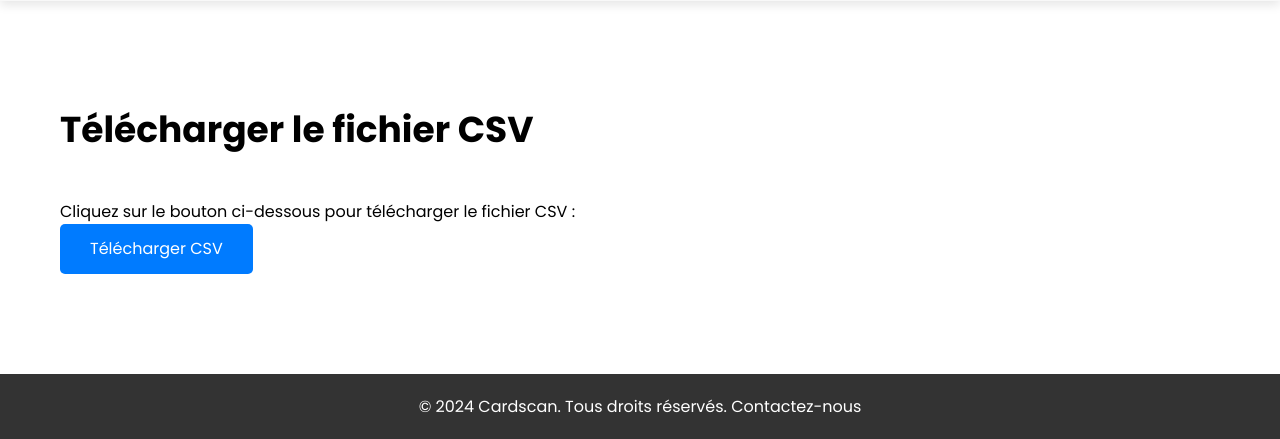
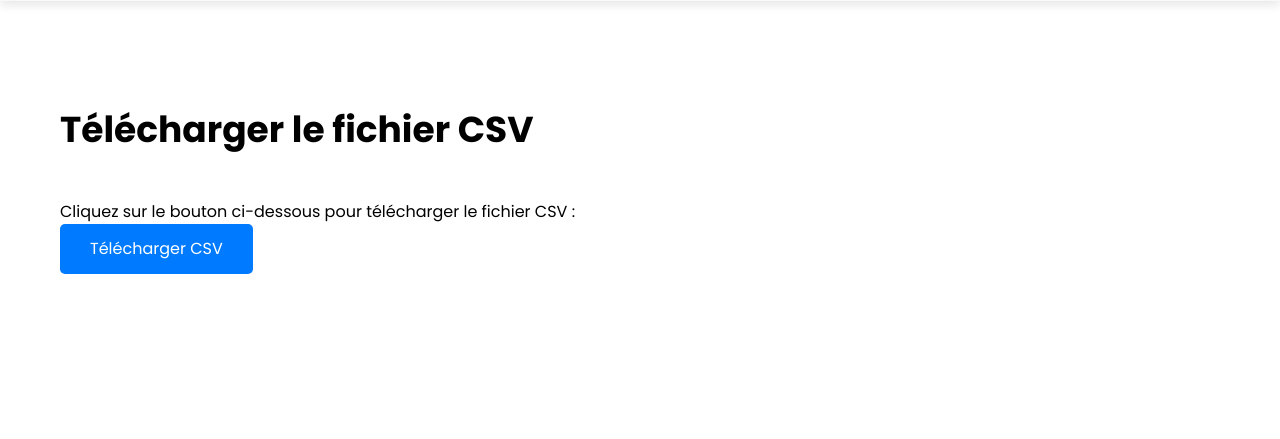
Before and after one commit to Bobypopy/cardcode, a plain HTML site: page index.html in a window 1280 px wide. Shown: the part 1255-1694 px from the top of the page. After the commit the page ends 1629 px from the top, so only its background shows below. Drawn offline with Linux system fonts and the light colour scheme.

Commit message:
Update index.html

```diff
--- a/index.html
+++ b/index.html
@@ -26,10 +26,5 @@
         </div>
     </section>
 
-    <footer>
-        <div class="container">
-            <p>&copy; 2024 Cardscan. Tous droits réservés. <a href="#contact">Contactez-nous</a></p>
-        </div>
-    </footer>
 </body>
 </html>
```
